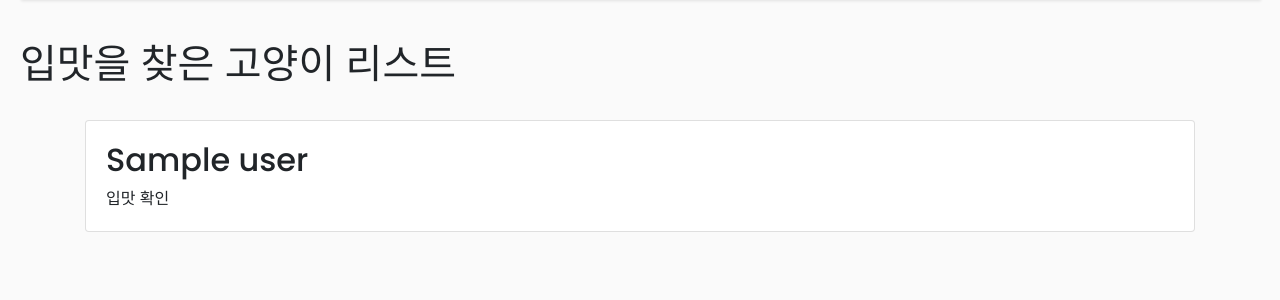
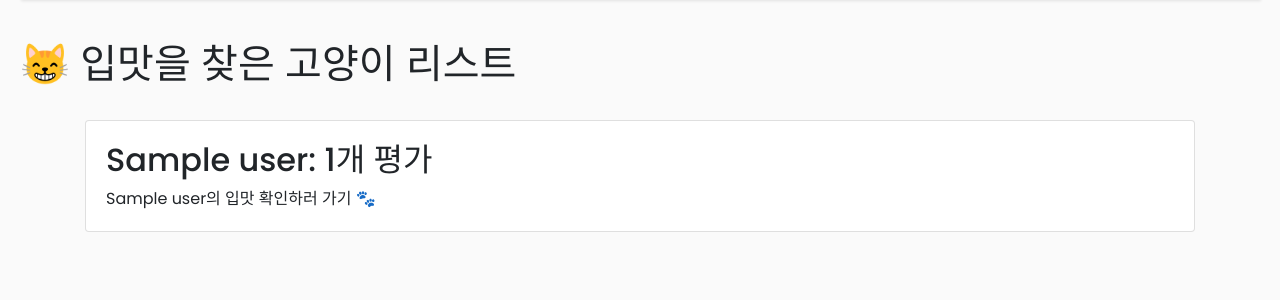
Before and after one commit to da-head0/myperfood, a FastAPI app: page /catinfo in a window 1280 px wide. Shown: the part 90-390 px from the top of the page. Run offline with FastAPI, Linux system fonts and the light colour scheme; a database or web service that is not in the repository returns one stand-in record (values such as "Sample title"); some libraries are stand-ins or nearby versions.

Commit message:
고양이 수정, 고양이 평가개수 추가

```diff
--- a/app/main.py
+++ b/app/main.py
@@ -1,4 +1,5 @@
-from fastapi import FastAPI, Request, Form, status, Body
+from fastapi import Depends, FastAPI, Request, Form, status, Body
+from fastapi import security
 from fastapi.responses import HTMLResponse
 from fastapi.staticfiles import StaticFiles
 from fastapi.templating import Jinja2Templates
@@ -8,10 +9,13 @@ from function.recommendation import compare_taste
 import uvicorn
 from starlette.responses import RedirectResponse
 from starlette.requests import Request
+from fastapi.security import HTTPBasic, HTTPBasicCredentials
 
 
 
 app = FastAPI()
+
+security = HTTPBasic()
 
 origins = ["*"]
 app.add_middleware(
@@ -26,17 +30,18 @@ templates = Jinja2Templates(directory="templates")
 app.mount("/static", StaticFiles(directory="static"), name="static")
 
 @app.get("/")
-async def userinfo(request: Request, catname : str=None, catage : str=None):
+async def userinfo(request: Request, catname : str=None, catage : str=None): #credentials: HTTPBasicCredentials = Depends(security)):
     data = "어떤 고양이를 키우시나요?"
     catindex = countcatnum()
-    existcat = rating_col.find_one({"cat_name":catname})
+    existcat = cat_col.find_one({"cat_name":catname})
+    #return {"고양이 이름": credentials.username, "고양이 나이": credentials.password}
     if not existcat:
         cat_col.insert_one({"cat_id":catindex, "cat_name":catname, "cat_age":catage})
-        message = "유저 정보가 등록되었습니다!"
+        message = "고양이 정보가 추가되었습니다"
         return templates.TemplateResponse("user.html", {"request": request, "data":data, "message" : message})
+
     else: # 고양이를 중복 입력할 경우
-        # 이부분 안됨.. 왜 안될까..!
-        cat_col.update({"cat_id":catindex-1}, {"$set" : {"cat_name":catname, "cat_age":catage}})
+        cat_col.update({"cat_name":catname}, {"$set" : {"cat_id":catindex-1, "cat_age":catage}})
     return templates.TemplateResponse("user.html", {"request": request, "data":data})
 
 # @app.get("/main", response_class=HTMLResponse)
@@ -104,7 +109,11 @@ async def recommend_food(request: Request, cat_id: int=1.0):
     catlist = []
     cats = cat_col.find()
     for cat in cats:
-        catlist.append(cat)
+        reviewlist = []
+        catreviewcount = rating_col.find({'cat_id':cat['cat_id']})
+        for crw in catreviewcount:
+            reviewlist.append(crw)
+        catlist.append((cat, len(reviewlist)))
     return templates.TemplateResponse("catinfo.html", {"request": request, "cats":catlist})
 
 @app.get("/search/{title}", response_class=HTMLResponse)
--- a/templates/catinfo.html
+++ b/templates/catinfo.html
@@ -9,18 +9,18 @@
 {% block page_content %}
 {% include 'include/sidebar.html' %}
 <h1>
-  입맛을 찾은 고양이 리스트
+  😸 입맛을 찾은 고양이 리스트
 </h1>
 <br>
 {% if cats %}
-{% for cat in cats %}
+{% for cat, num in cats %}
 <div class="container">
 <div class="card">
   <div class="row no-gutters">
     <div class="col-sm">
       <div class="card-body">
-        <h2>{{cat.cat_name}}</h2>
-        <a href=/recommendation?cat_id={{cat.cat_id}} class="stretched-link">입맛 확인</a>
+        <h2>{{cat.cat_name}}: {{num}}개 평가</h2>
+        <a href=/recommendation?cat_id={{cat.cat_id}} class="stretched-link">{{cat.cat_name}}의 입맛 확인하러 가기 🐾</a>
         </div>
         </div>
       </div>
```
